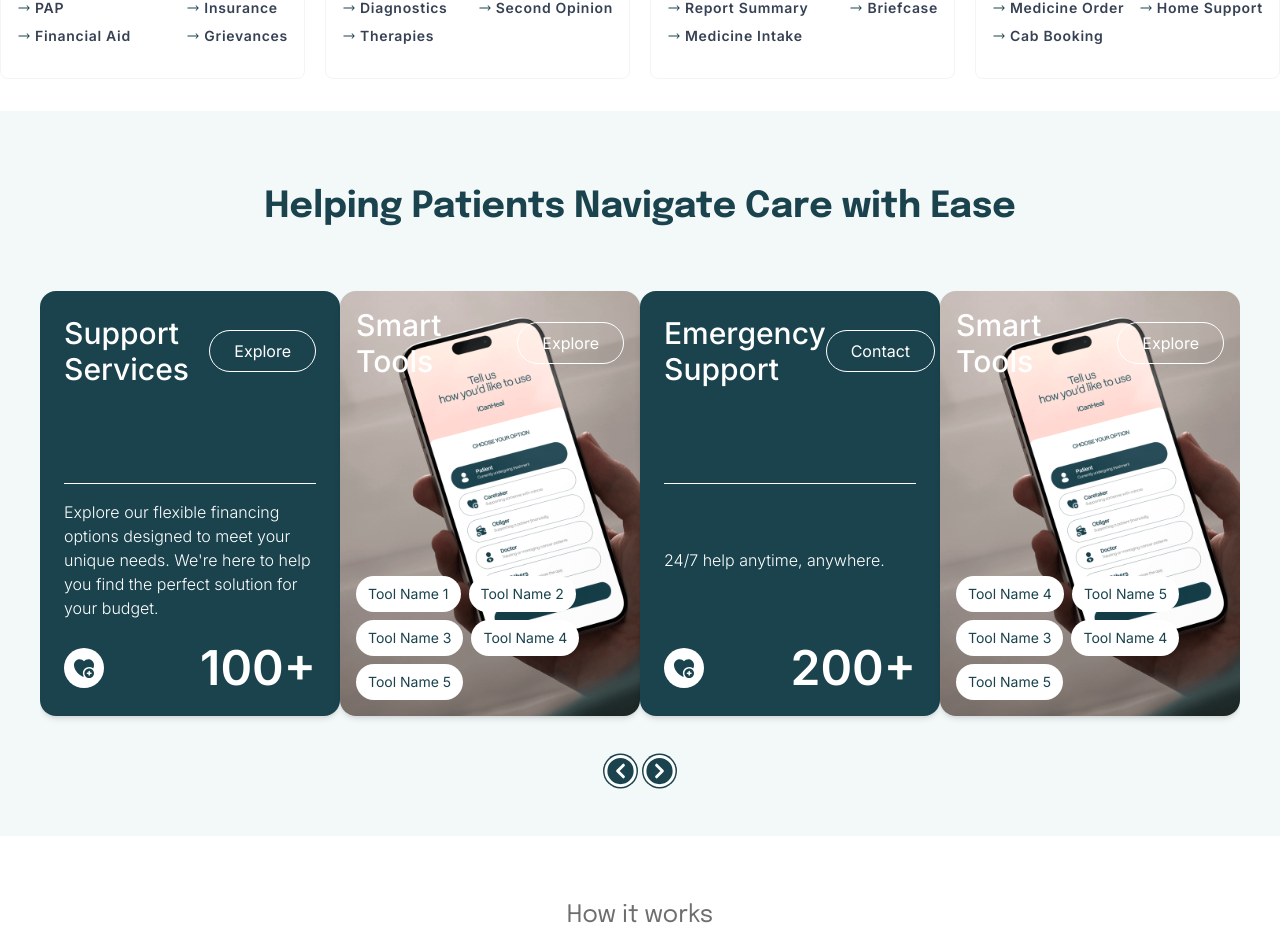
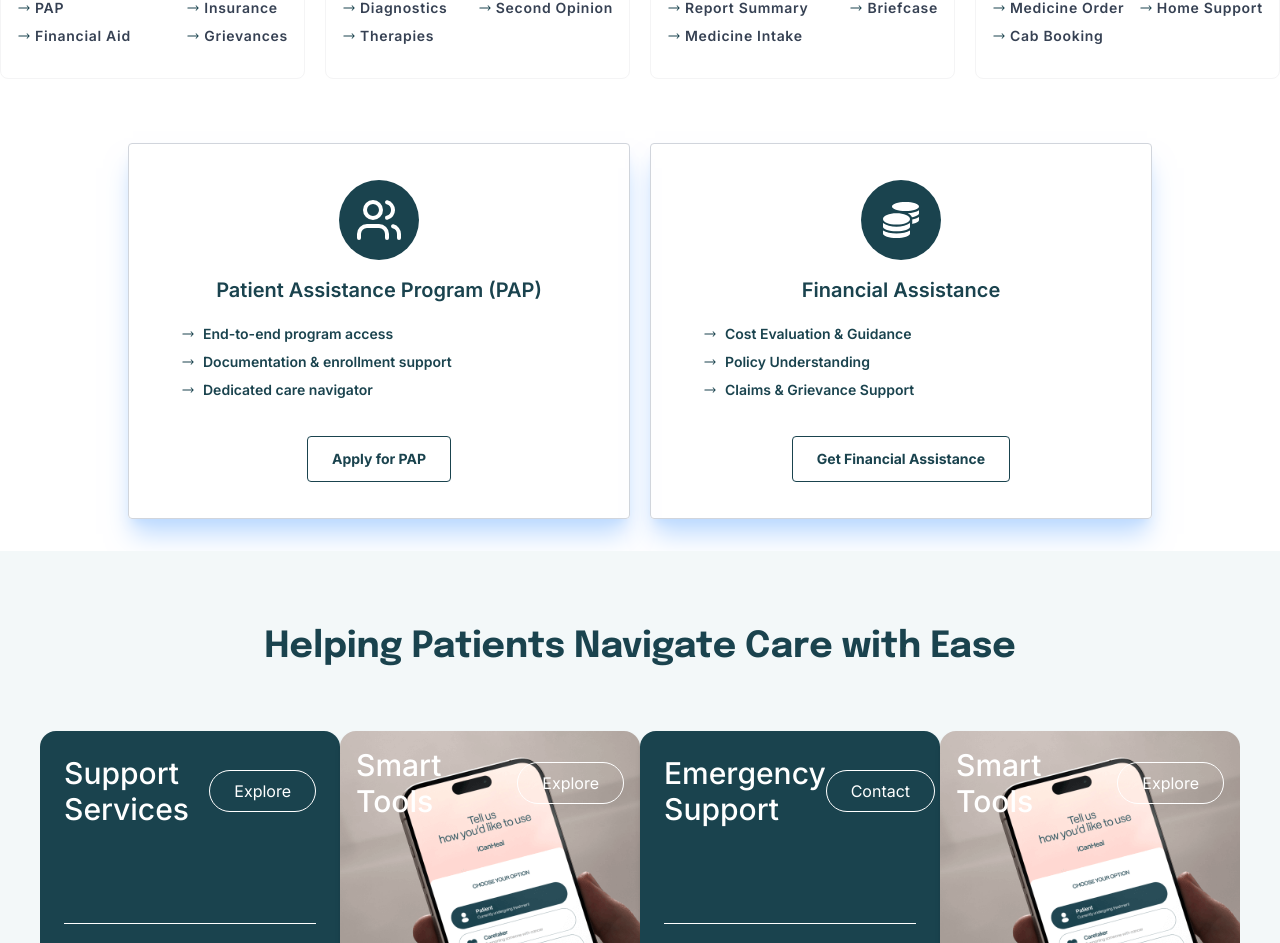
Before and after one commit to Amrendra12345/psWork, a Next.js app: page / in a window 1280 px wide. Shown: the part 974-1917 px from the top of the page. Built offline with nearby package versions, Linux system fonts and the light colour scheme.

Commit message:
pap added

```diff
--- a/src/app/page.js
+++ b/src/app/page.js
@@ -17,6 +17,7 @@ import TotalStats from "@/components/totalstats/TotalStats";
 import TrustedUser from "@/components/trusted-user/Trusted-user";
 import UserGallery from "@/components/usergallery/UserGallery";
 import WhatHelps from "./whathelps/WhatHelps";
+import Purpose from "@/components/purpose/Purpose";
 
 
 export default function Home() {
@@ -39,6 +40,7 @@ export default function Home() {
 
       <TrustedUser/>
       <WhatHelps />
+      <Purpose />
       {/* <CardUpperEffect/>  */}
        {/* <SelectPlan /> */}
        <CardCarousel sectionTitle="Helping Patients Navigate Care with Ease" />
--- /dev/null
+++ b/src/components/purpose/Purpose.jsx
@@ -0,0 +1,46 @@
+import { FaCoins } from "react-icons/fa";
+import { HiArrowLongRight } from "react-icons/hi2";
+import { LuUsers } from "react-icons/lu";
+
+export default function Purpose() {
+  return (
+    <div className="max-w-5xl mx-auto flex gap-5 my-8">
+      <div className="w-1/2  shadow-xl border border-gray-300 shadow-blue-200 p-5 rounded">
+        <div className="w-full flex justify-center items-center py-4">
+          <div className="w-20 h-20 rounded-full bg-(--main-theme-background) p-1 flex justify-center items-center">
+            <LuUsers className="text-5xl text-white" />
+          </div>
+        </div>
+        <p className="text-xl text-center font-semibold text-(--main-primary-text-color)">
+          Patient Assistance Program (PAP)
+        </p>
+        <ul className="py-4 pl-8">
+            <li className="text-sm font-semibold py-1 text-(--main-primary-text-color) flex gap-2 items-center"><HiArrowLongRight className="text-(--main-primary-text-color)"/> End-to-end program access</li>
+            <li className="text-sm font-semibold py-1 text-(--main-primary-text-color) flex gap-2 items-center"><HiArrowLongRight className="text-(--main-primary-text-color)"/>Documentation & enrollment support</li>
+            <li className="text-sm font-semibold py-1 text-(--main-primary-text-color) flex gap-2 items-center"><HiArrowLongRight className="text-(--main-primary-text-color)flex gap-2 items-center"/>Dedicated care navigator</li>
+        </ul>
+        <div className="flex justify-center items-center w-full py-4">
+           <button className="border text-(--main-primary-text-color) rounded border-(--main-theme-background) text-sm font-bold py-3 px-6 cursor-pointer transition-all duration-500 hover:bg-(--main-theme-background) hover:text-white">Apply for PAP</button>
+        </div>
+      </div>
+      <div className="w-1/2 shadow-xl border border-gray-300 shadow-blue-200 p-5 rounded">
+        <div className="w-full flex justify-center items-center py-4">
+          <div className="w-20 h-20 rounded-full bg-(--main-theme-background) p-1 flex justify-center items-center">
+          <FaCoins className="text-4xl text-white" />
+        </div>
+        </div>
+        <p className="text-xl text-center font-semibold text-(--main-primary-text-color)">
+          Financial Assistance
+        </p>
+        <ul className="py-4 pl-8">
+            <li className="text-sm font-semibold py-1 text-(--main-primary-text-color) flex gap-2 items-center"><HiArrowLongRight className="text-(--main-primary-text-color)"/> Cost Evaluation & Guidance</li>
+            <li className="text-sm font-semibold py-1 text-(--main-primary-text-color) flex gap-2 items-center"><HiArrowLongRight className="text-(--main-primary-text-color)"/>Policy Understanding</li>
+            <li className="text-sm font-semibold py-1 text-(--main-primary-text-color) flex gap-2 items-center"><HiArrowLongRight className="text-(--main-primary-text-color)flex gap-2 items-center"/>	Claims & Grievance Support</li>
+        </ul>
+        <div className="flex justify-center items-center w-full py-4">
+           <button className="border text-(--main-primary-text-color) rounded border-(--main-theme-background) text-sm font-bold py-3 px-6 cursor-pointer transition-all duration-500 hover:bg-(--main-theme-background) hover:text-white">Get Financial Assistance</button>
+        </div>
+      </div>
+    </div>
+  );
+}
```
